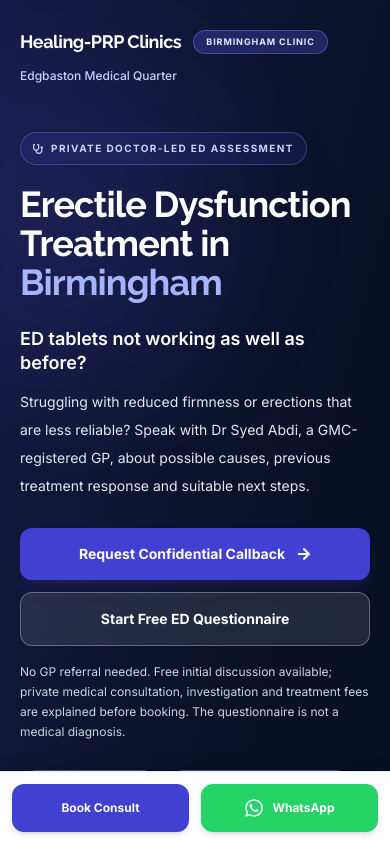
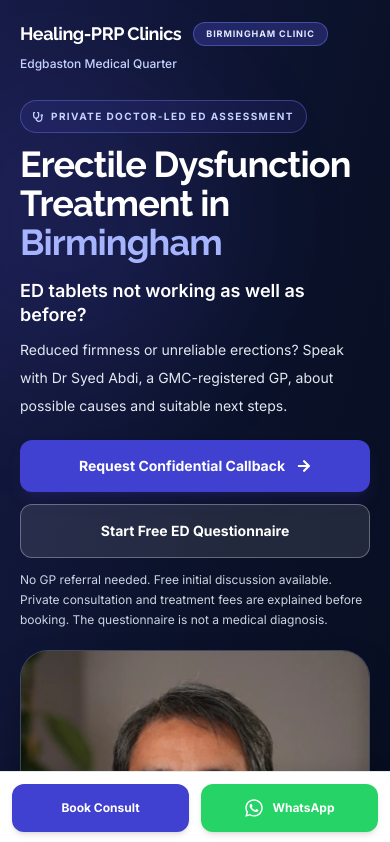
Before and after one commit to binithekid/Healing-PRP-Clinics-Preview, a Next.js app: page /birmingham/erectile-dysfunction-treatment in a window 390 px wide. Shown: the top 842 px of the page. Built offline with nearby package versions, Linux system fonts and the light colour scheme.

Commit message:
Refactor layout and update text in ED treatment page
Adjusted layout and spacing for improved design consistency. Updated text for clarity and readability.

```diff
--- a/src/components/pages/ErectileDysfunctionTreatmentClient.tsx
+++ b/src/components/pages/ErectileDysfunctionTreatmentClient.tsx
@@ -277,7 +277,7 @@ export default function ErectileDysfunctionTreatmentClient({
         <div className="pointer-events-none absolute -left-24 top-16 h-80 w-80 rounded-full bg-indigo-500/10 blur-3xl" />
 
         {/* Small branded top strip; the normal site header is intentionally hidden on Ads pages. */}
-        <div className="relative z-10 mx-auto flex max-w-7xl flex-wrap items-center justify-between gap-3 px-5 pt-7 sm:px-8 lg:px-10">
+        <div className="relative z-10 mx-auto flex max-w-7xl flex-wrap items-center justify-between gap-2 px-5 pt-5 sm:gap-3 sm:px-8 sm:pt-7 lg:px-10">
           <div className="flex items-center gap-3">
             <span className="font-raleway text-lg font-bold tracking-tight sm:text-xl">Healing-PRP Clinics</span>
             <span className="rounded-full border border-indigo-400/40 bg-indigo-500/25 px-3 py-1 text-[9px] font-bold uppercase tracking-widest text-indigo-100 sm:text-[10px]">
@@ -287,28 +287,27 @@ export default function ErectileDysfunctionTreatmentClient({
           <span className="text-xs font-medium text-indigo-200">Edgbaston Medical Quarter</span>
         </div>
 
-        <div className="relative z-10 mx-auto grid max-w-7xl items-center gap-10 px-5 pb-12 pt-12 sm:px-8 lg:grid-cols-[1.08fr_0.92fr] lg:gap-12 lg:px-10 lg:pb-20 lg:pt-16">
+        <div className="relative z-10 mx-auto grid max-w-7xl items-center gap-5 px-5 pb-8 pt-7 sm:gap-10 sm:px-8 sm:pb-12 sm:pt-12 lg:grid-cols-[1.08fr_0.92fr] lg:gap-12 lg:px-10 lg:pb-20 lg:pt-16">
           <div>
-            <div className="mb-5 inline-flex items-center gap-2 rounded-full border border-indigo-400/35 bg-indigo-500/10 px-3 py-2 text-[10px] font-bold uppercase tracking-[0.14em] text-indigo-200 sm:text-xs">
+            <div className="mb-3 inline-flex items-center gap-2 rounded-full border border-indigo-400/35 bg-indigo-500/10 px-3 py-2 text-[10px] font-bold uppercase tracking-[0.14em] text-indigo-200 sm:mb-5 sm:text-xs">
               <FaStethoscope aria-hidden="true" className="shrink-0" />
               Private doctor-led ED assessment
             </div>
 
-            <h1 className="mb-6 font-raleway text-4xl font-bold leading-[1.09] tracking-tight sm:text-5xl lg:text-[3.6rem]">
+            <h1 className="mb-4 font-raleway text-4xl font-bold leading-[1.09] tracking-tight sm:mb-6 sm:text-5xl lg:text-[3.6rem]">
               Erectile Dysfunction Treatment in{' '}
               <span className="text-[#A5B4FC]">Birmingham</span>
             </h1>
 
-            <p className="mb-3 text-lg font-semibold leading-snug text-white sm:text-xl">
+            <p className="mb-2 text-lg font-semibold leading-snug text-white sm:mb-3 sm:text-xl">
               ED tablets not working as well as before?
             </p>
             <p className="max-w-xl text-sm leading-7 text-slate-200 sm:text-base">
-              Struggling with reduced firmness or erections that are less reliable?
-              Speak with Dr Syed Abdi, a GMC-registered GP, about possible causes,
-              previous treatment response and suitable next steps.
+              Reduced firmness or unreliable erections? Speak with Dr Syed Abdi,
+              a GMC-registered GP, about possible causes and suitable next steps.
             </p>
 
-            <div className="mt-7 flex flex-col gap-3 sm:flex-row sm:items-center">
+            <div className="mt-5 flex flex-col gap-3 sm:mt-7 sm:flex-row sm:items-center">
               <button
                 type="button"
                 onClick={handleAction}
@@ -325,13 +324,14 @@ export default function ErectileDysfunctionTreatmentClient({
                 Start Free ED Questionnaire
               </button>
             </div>
-            <p className="mt-4 max-w-xl text-xs leading-5 text-slate-300">
-              No GP referral needed. Free initial discussion available; private medical
-              consultation, investigation and treatment fees are explained before booking.
-              The questionnaire is not a medical diagnosis.
+            <p className="mt-3 max-w-xl text-xs leading-5 text-slate-300 sm:mt-4">
+              No GP referral needed. Free initial discussion available. Private
+              consultation and treatment fees are explained before booking. The questionnaire
+              is not a medical diagnosis.
             </p>
 
-            <div className="mt-7 flex flex-wrap gap-2 text-xs font-semibold text-indigo-100">
+            {/* Keep badges alongside the copy on desktop; move them after the portrait on mobile. */}
+            <div className="mt-7 hidden flex-wrap gap-2 text-xs font-semibold text-indigo-100 lg:flex">
               {['GMC-registered GP', 'Face-to-face appointments', 'Confidential care'].map((item) => (
                 <span key={item} className="rounded-full border border-indigo-300/30 bg-indigo-500/20 px-3 py-2">
                   {item}
@@ -356,6 +356,14 @@ export default function ErectileDysfunctionTreatmentClient({
                 <p className="mt-1 text-xs text-slate-200">GMC-registered GP · Medical Director</p>
                 <p className="mt-2 text-xs font-medium text-indigo-200">Doctor-led ED assessment in Birmingham</p>
               </div>
+            </div>
+            {/* Trust badges follow the photograph on mobile, improving its visibility above the fold. */}
+            <div className="mt-4 flex flex-wrap gap-2 text-xs font-semibold text-indigo-100 lg:hidden">
+              {['GMC-registered GP', 'Face-to-face appointments', 'Confidential care'].map((item) => (
+                <span key={item} className="rounded-full border border-indigo-300/30 bg-indigo-500/20 px-3 py-2">
+                  {item}
+                </span>
+              ))}
             </div>
           </div>
         </div>
```
